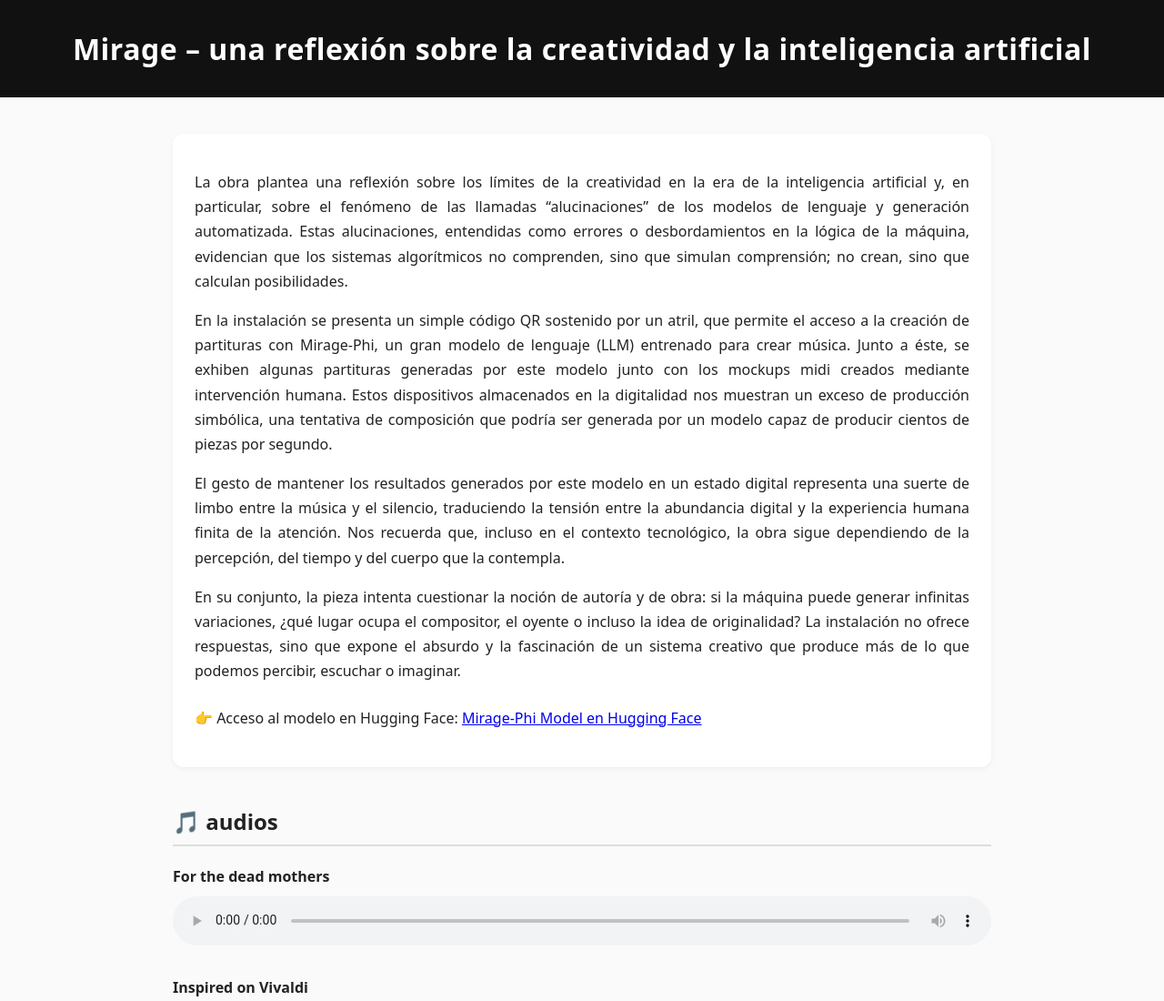
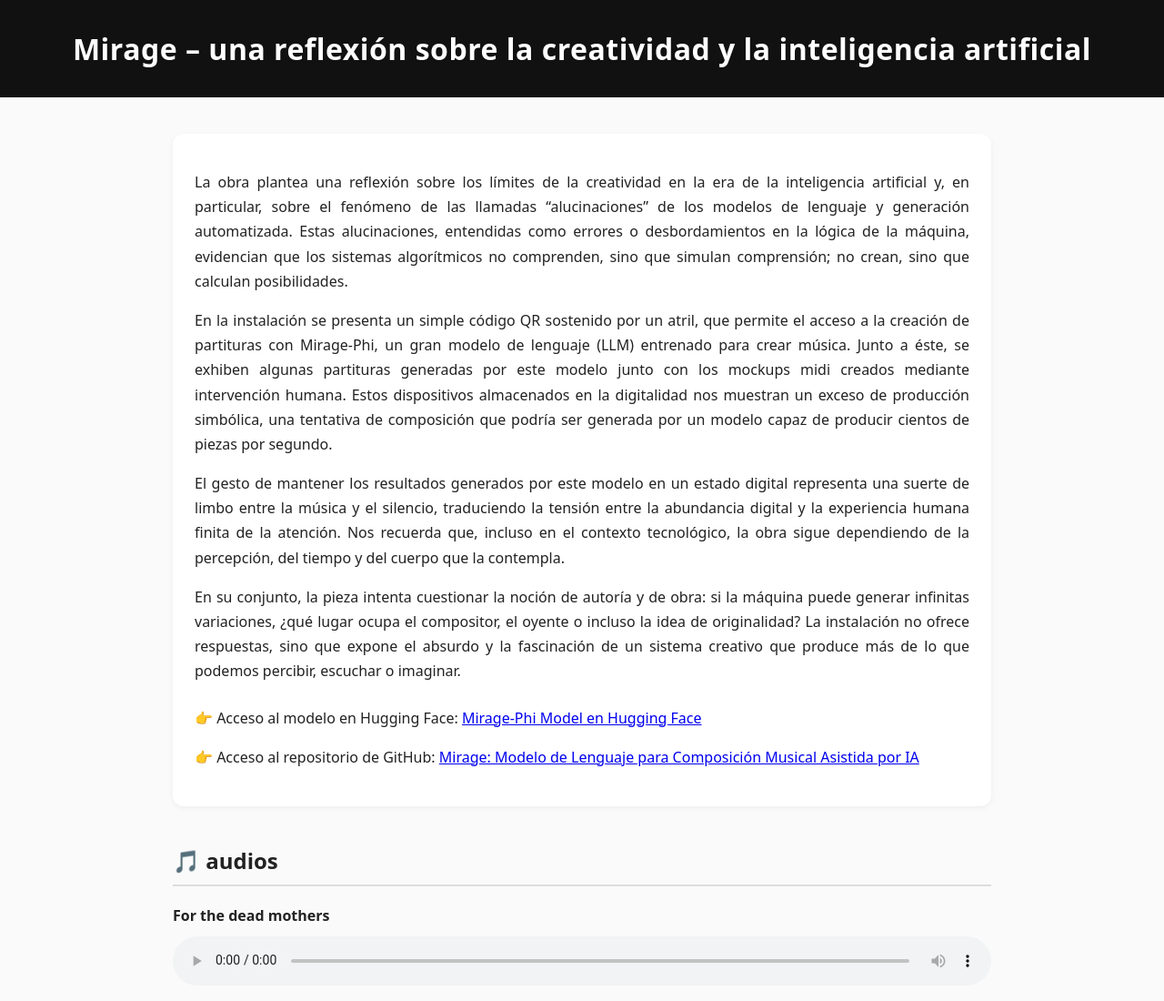
Before and after one commit to Atsintli/Mirage_repo, a plain HTML site: page index.html in a window 1280 px wide. Shown: the top 1100 px of the page at 91% size. Drawn offline with Linux system fonts and the light colour scheme.

Commit message:
Actualizar index

```diff
--- a/index.html
+++ b/index.html
@@ -93,6 +93,10 @@
       <p style="margin-top:1.5rem;">👉 Acceso al modelo en Hugging Face:
       <a href="https://huggingface.co/spaces/atsintli/mirage_phi_model-Q8_0.gguf" target="_blank">
         Mirage-Phi Model en Hugging Face
+      </a></p>
+      <p style="margin-top:1.0rem;">👉 Acceso al repositorio de GitHub:
+      <a href="https://github.com/Atsintli/Mirage" target="_blank">
+        Mirage: Modelo de Lenguaje para Composición Musical Asistida por IA
       </a></p>
     </section>
 
```
Also changed, not shown: 2 other files.
